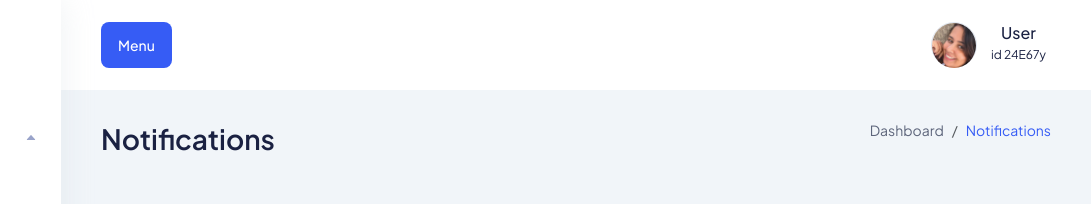
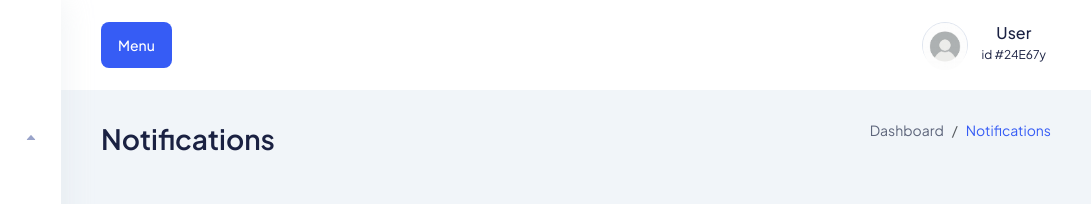
Before and after one commit to DDbots-actv/Dashboard, a website: page page - Copy (2).html in a window 1280 px wide. Shown: the top 204 px of the page, 189-1280 px from the left. Drawn offline with Linux system fonts and the light colour scheme.

Commit message:
Update page - Copy (2).html

```diff
--- a/page - Copy (2).html
+++ b/page - Copy (2).html
@@ -416,11 +416,11 @@
                     <div class="profile-info">
                       <div class="info">
                         <div class="image">
-                          <img src="woman.jpg" alt="" />
+                          <img src="user.jpg" alt="" />
                         </div>
                         <div>
                           <h6 class="fw-500">User</h6>
-                          <p>id 24E67y</p>
+                          <p>id #24E67y</p>
                         </div>
                       </div>
                     </div>
@@ -429,7 +429,7 @@
                     <li>
                       <div class="author-info flex items-center !p-1">
                         <div class="image">
-                          <img src="woman.jpg" alt="image">
+                          <img src="user.jpg" alt="image">
                         </div>
                         <div class="content">
                           <h4 class="text-sm">User</h4>
```
